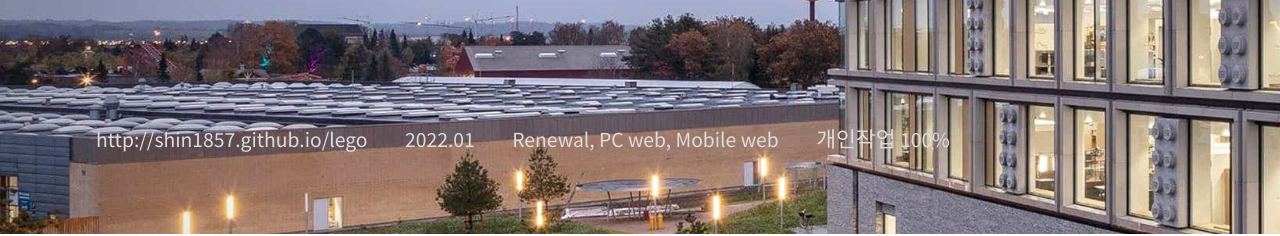
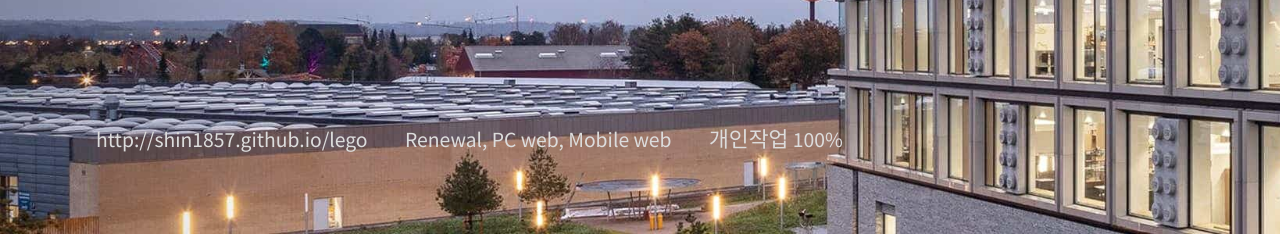
Before and after one commit to shin1857/LEGOex, a plain HTML site: page index.html in a window 1280 px wide. Shown: the part 566-802 px from the top of the page. Drawn offline with Linux system fonts and the light colour scheme.

Commit message:
Update index.html

```diff
--- a/index.html
+++ b/index.html
@@ -21,7 +21,7 @@
         <h1>Rebuild the World<br>최고만이 최선이다!<br>LEGO®</h1>
         <div class="bg_int">
             <a target="_blank" href="https://shin1857.github.io/lego/"><span class="underline">http://shin1857.github.io/lego</span></a>
-            <span>2022.01</span>
+
             <span>Renewal, PC web, Mobile web</span>
             <span>개인작업 100%</span>
         </div>
```
